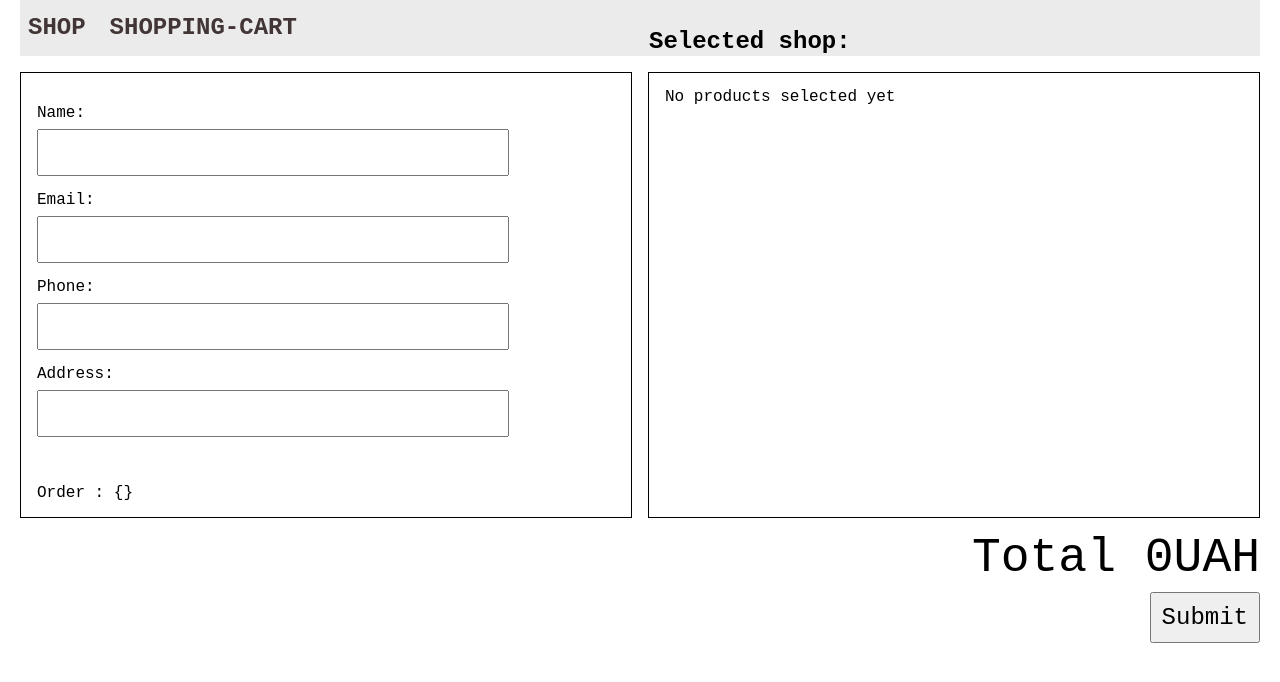
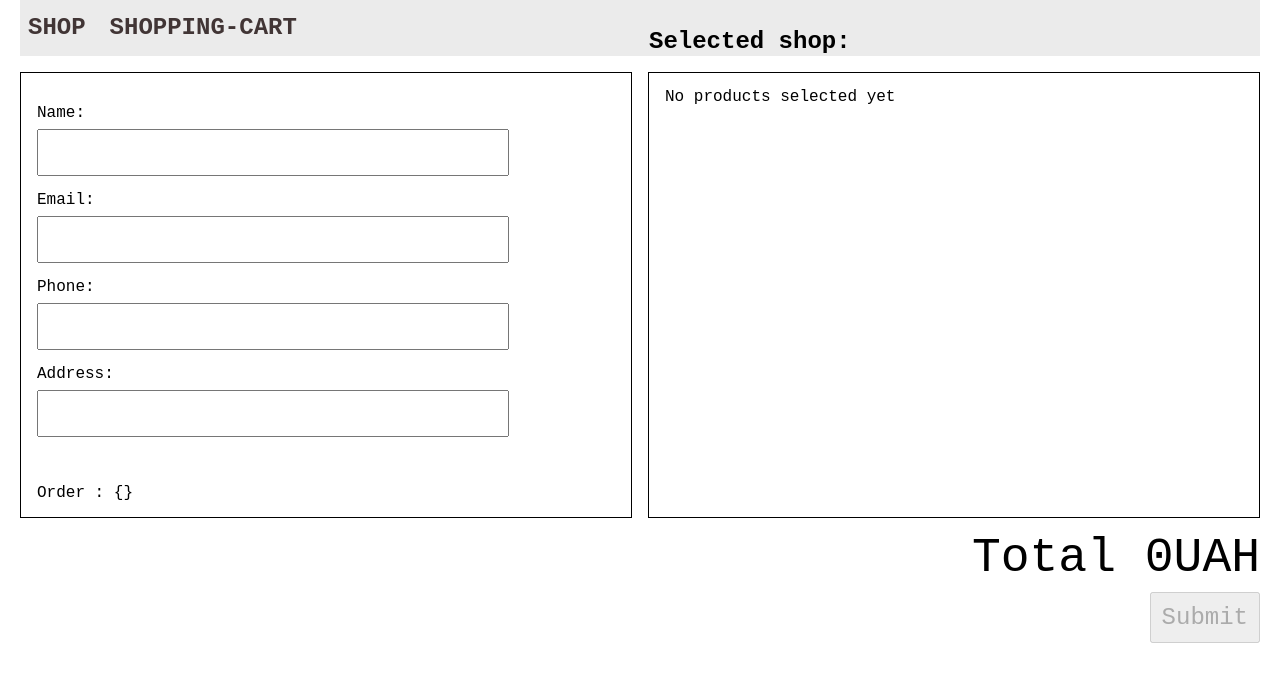
Before and after one commit to dsdevq/delivery-app, a React (Create React App) app: page /shopping-cart in a window 1280 px wide. Shown: the top 682 px of the page. Built offline with nearby package versions, Linux system fonts and the light colour scheme.

Commit message:
add required and disable setting on submit button

```diff
--- a/src/pages/ShoppingCart.tsx
+++ b/src/pages/ShoppingCart.tsx
@@ -70,7 +70,7 @@ export const ShoppingCart = () => {
         </p>
         <button
           className='submit__button'
-          // disabled={!selectedProducts.length ? true : false}
+          disabled={!selectedProducts.length ? true : false}
           form='Form' type='submit'>
           Submit
         </button>
```
Also changed, not shown: src/components/Form.tsx (+4 -4 lines).
